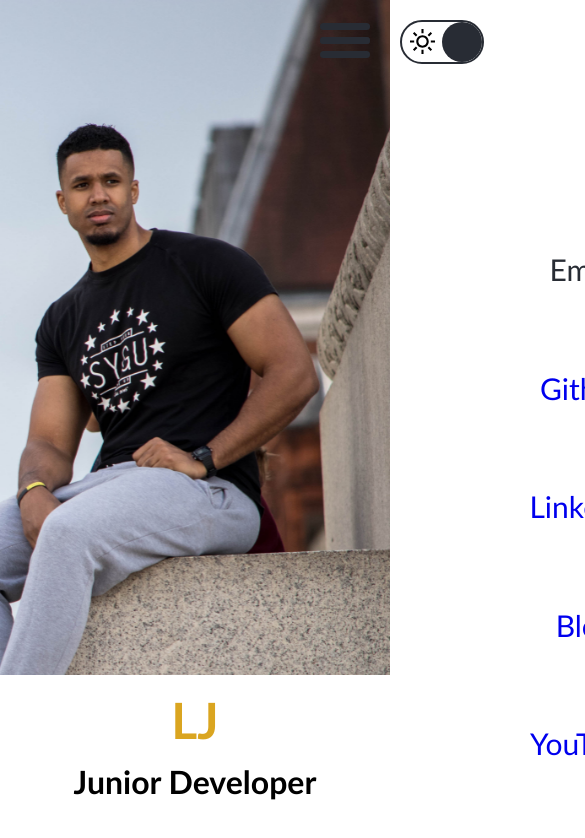
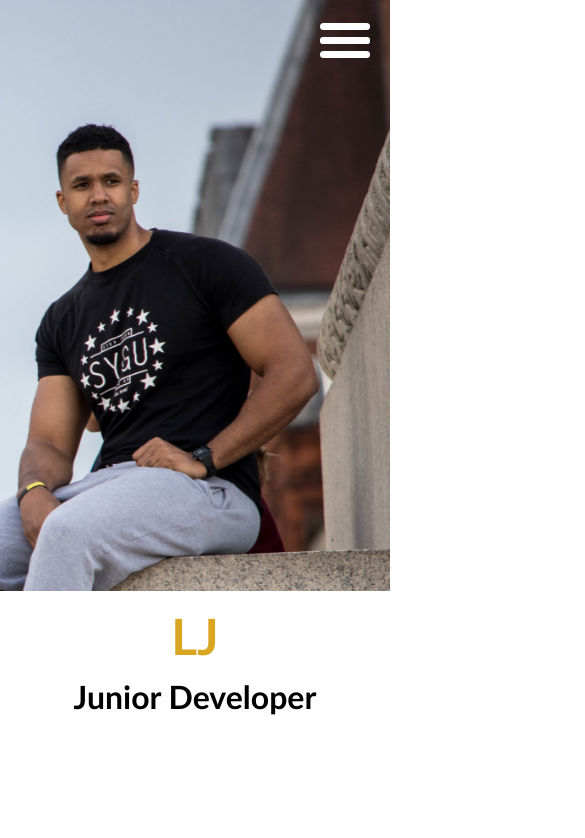
Before and after one commit to lexjames06/junior-developer-porftolio, a React (Create React App) app: page / in a window 390 px wide. Shown: the top 838 px of the page, 585 px wide, since content can reach past the window. Built offline with nearby package versions, Linux system fonts and the light colour scheme.

Commit message:
Fix container to hide overflow and delay hamburger transition animation

```diff
--- a/src/App.css
+++ b/src/App.css
@@ -1,9 +1,19 @@
 .app {
   height: 100vh;
-  width: 100vw;
+  max-width: 100vw;
+  overflow: hidden;
   background-color: white;
   transition: ease 1s;
   font-family: 'Gill Sans', 'Gill Sans MT', Calibri, 'Trebuchet MS', sans-serif;
+}
+
+.hide-overflow {
+  position: absolute;
+  top: 0;
+  left: 0;
+  width: 100vw;
+  height: 100vh;
+  overflow: hidden;
 }
 
 .app-dark {
--- a/src/App.js
+++ b/src/App.js
@@ -19,6 +19,7 @@ function App() {
 
   return (
     <div className={`app${darkMode ? ' app-dark' : '' }`}>
+      <div className='hide-overflow'>
         <Background />
         <MobileMenu menuVisible={menuVisible} darkMode={darkMode} toggleDarkMode={() => toggleDarkMode()} />
         <MobileMenuButton
@@ -27,6 +28,7 @@ function App() {
           darkMode={darkMode}
         />
       </div>
+    </div>
   );
 }
 
--- a/src/frontend/components/Background/Background.css
+++ b/src/frontend/components/Background/Background.css
@@ -1,5 +1,5 @@
 .background {
-    height: 80vh;
+    height: 70vh;
     background-image: url('../../assets/images/background.jpg');
     background-attachment: fixed;
     background-position: right;
--- a/src/frontend/components/MobileMenu/MobileMenu.css
+++ b/src/frontend/components/MobileMenu/MobileMenu.css
@@ -1,6 +1,7 @@
 .menu {
     position: absolute;
     top: 0;
+    left: 0;
     text-align: center;
     background-color: white;
     height: 100vh;
--- a/src/frontend/components/MobileMenuButton/MobileMenuButton.css
+++ b/src/frontend/components/MobileMenuButton/MobileMenuButton.css
@@ -23,20 +23,24 @@
     height: 7px;
     width: 50px;
     border-radius: 10px;
-    background-color: #282c34;
-    transition: ease 0.3s;
+    background-color: white;
+    transition: ease 0.5s;
+    transition-delay: 800ms;
   }
 
   .middle-rotate {
     transform: rotate(45deg);
+    background-color: #282c34;
   }
 
   .middle-rotate-anti {
     transform: rotate(-45deg);
+    background-color: #282c34;
   }
 
   .bun-leave {
     transform: translateX(200%);
+    background-color: #282c34;
   }
 
   .hamburger-dark {
```
Lines whose indentation alone changed are shown as unchanged.
